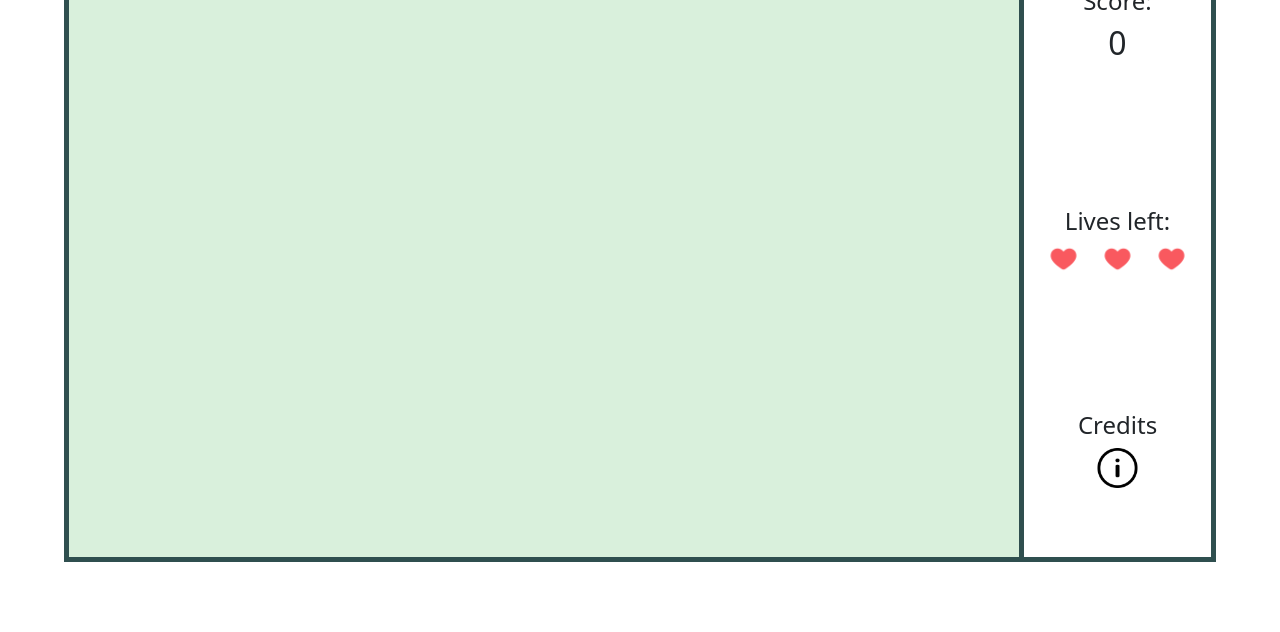
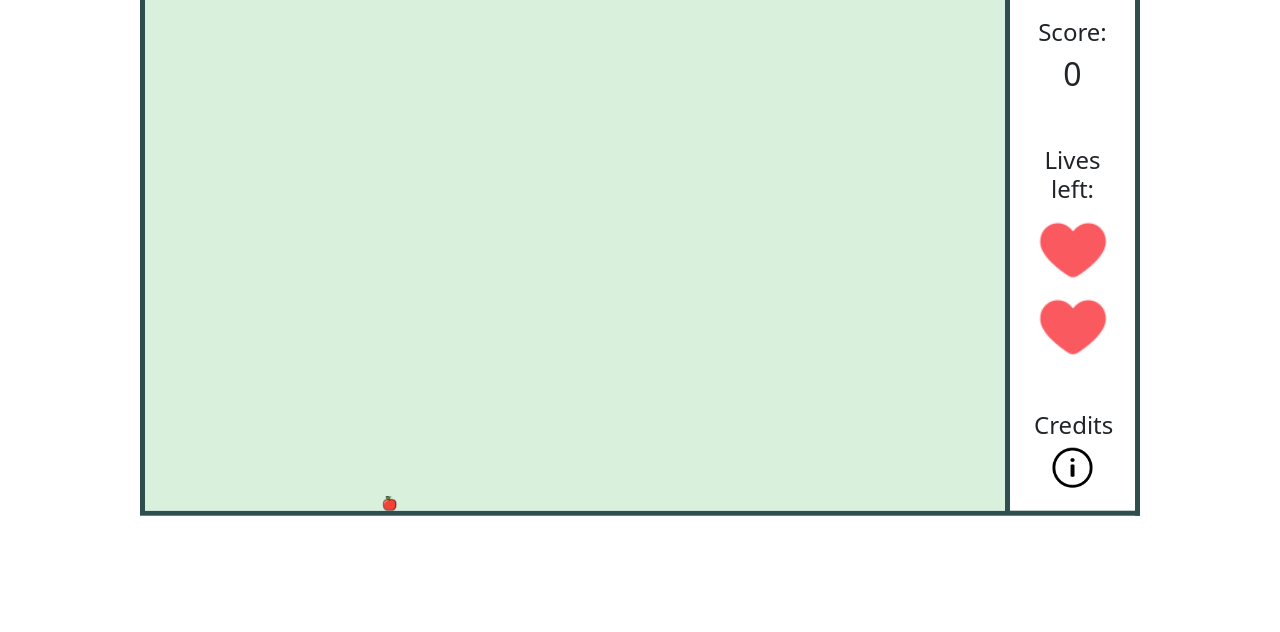
Before and after one commit to mariiaonokhina/snake-game-in-JS, a plain HTML site: page index.html in a window 1280 px wide. Shown: the part 168-800 px from the top of the page. Drawn offline with nearby package versions, Linux system fonts and the light colour scheme.

Commit message:
Able to eat apples. Game over event

```diff
--- a/index.html
+++ b/index.html
@@ -11,33 +11,29 @@
     </head>
     <body>
         <div class="container-fluid" id="page-container">
+            <div class="row" id="game-container">
             <h3 class="text-center" id="game-title">Snake Game</h3>
 
-            <div class="row" id="game-container">
             <!-- The game window -->
-                <canvas class="col-10" id="game-window" width="850" height="525">
+            <canvas id="game-window" width="870" height="525">
 
             </canvas>
-
             <!-- Score and stats window -->
-                <div class="col-2 row align-items-center" id="stats-window">
+            <div class="row align-items-center" id="stats-window">
                 <!-- Score -->
                 <div class="col-12 text-center" id="stats">
                     <h4>Score: </h4>
                     <h2 id="score">0</h2>
                 </div>
-
                 <!-- Remaining lives -->
                 <div class="col-12 container-fluid text-center" id="lives-left">
                     <h4>Lives left: </h4>
-
-                        <div class="row">
-                            <img class="col-4 heart" src="images/heart.png" />
-                            <img class="col-4 heart" src="images/heart.png" />
-                            <img class="col-4 heart" src="images/heart.png" />
+                    <div class="row" id="hearts-div">
+                        <img class="heart" src="images/heart.png" />
+                        <img class="heart" src="images/heart.png" />
+                        <img class="heart" src="images/heart.png" />
                     </div>
                 </div>
-
                 <!-- Rules of the game and credits -->
                 <div class="col-12 container-fluid" id="rules-and-credits">
                     <div class="row">
@@ -52,6 +48,7 @@
         <!-- CREDITS!!! -->
         <!-- "Chewing, Breadstick, Single, G.wav" by InspectorJ (www.jshaw.co.uk) of Freesound.org -->
         <!-- "Heartbeat, Regular, Single, 01-01, LOOP.wav" by InspectorJ (www.jshaw.co.uk) of Freesound.org -->
+        <!-- "Glass Smash, Bottle, H.wav" by InspectorJ (www.jshaw.co.uk) of Freesound.org -->
         <!-- "https://www.flaticon.com/free-icons/fruit" Fruit icons created by Vectors Market - Flaticon -->
         <!-- "https://www.flaticon.com/free-icons/heart" Heart icons created by Vlad Szirka - Flaticon -->
         <!-- "https://www.flaticon.com/free-icons/info" Info icons created by Freepik - Flaticon -->
--- a/script.js
+++ b/script.js
@@ -22,7 +22,7 @@ function clearCanvas() {
 
 // Create a snake using an array of 15px X 15px rectangles
 let xMidOfScreen = windowWidth / 2;
-let yMidOfScreen = (windowHeight-15) / 2;
+let yMidOfScreen = (windowHeight - 15) / 2;
 let snake = [{x: xMidOfScreen + 30, y: yMidOfScreen},
     {x: xMidOfScreen + 15, y: yMidOfScreen},
     {x: xMidOfScreen, y: yMidOfScreen},
@@ -115,25 +115,45 @@ function createFood() {
 
 const appleImage = new Image();
 appleImage.src = 'images/apple.png';
+appleImage.width = 15;
+appleImage.height = 15;
 
 function drawApple() {
-    gameCanvas.drawImage(appleImage, foodX, foodY);
+    gameCanvas.drawImage(appleImage, foodX, foodY, 15, 15);
 }
 
+let heartsLeft;
+let remainingHeartsHTML = '<img class="heart" src="images/heart.png" />';
+const heartsDiv = document.getElementById('hearts-div');
+let heartBreakingSound = new Audio('sounds/breaking-glass.wav');
+
+// Determines whether snake collided with itself or the walls
+function didCollide() {
+    const snakeHead = snake[0];
+
+    if(snakeHead.x === windowWidth || snakeHead.x === -15 || snakeHead.y === windowHeight || snakeHead.y === -15) {
+        heartBreakingSound.play();
+        heartsLeft--;
+        heartsDiv.innerHTML = remainingHeartsHTML.repeat(heartsLeft);
+    }
+
+}
+
+let chewingSound = new Audio('sounds/chewing.wav');
 
 // Updating the snake's position
 function moveSnake() {
     const head = {x: snake[0].x + dx, y: snake[0].y + dy};
 
-
     // Check if snake ate apple
-    const didEatFood = snake[0].x == appleImage && snake[0].y == foodY;
+    const didEatFood = head.x === foodX && head.y === foodY;
 
     // Make place for the new head by shifting it to the beginning of array
     snake.unshift(head);
 
     // If the snake ate apple, create a new one
     if(didEatFood) {
+        chewingSound.play();
         score += 10;
         document.getElementById('score').innerHTML = score;
         createFood();
@@ -144,15 +164,16 @@ function moveSnake() {
     }
 }
 
-
 // START PLAYING THE GAME
 playGame();
+heartsLeft = 3;
 createFood();
 
 function playGame() {
     setTimeout(function update() {
         clearCanvas();
         drawApple();
+        didCollide();
         moveSnake();
         drawSnake();
 
@@ -173,11 +194,11 @@ document.addEventListener('keydown', changeDirection);
 
 // MISCELLANEOUS
 // Clicking on the hearts will produce the heartbeat sound
-let heartsLeft = document.getElementsByClassName('heart');
+let hearts = document.getElementsByClassName('heart');
 let heartbeatSound = new Audio('sounds/heartbeat.wav');
 
-for(var i = 0; i < heartsLeft.length; i++) {
-    heartsLeft[i].addEventListener('click', function() {
+for(var i = 0; i < hearts.length; i++) {
+    hearts[i].addEventListener('click', function() {
         heartbeatSound.play();
     });
 };
--- a/style.css
+++ b/style.css
@@ -1,23 +1,33 @@
 body {
     background-color: aliceblue;
+    min-width: 1000px;
 }
 
 #page-container {
     position: absolute;
-    height: 90%;
-    width: 90%;
+    height: 100%;
+    width: 100%;
+    padding: 0;
+    margin: 0;
+}
+
+#game-container {
+    margin: 0;;
+    height: fit-content;
+    width: 1000px;
+    position: relative;
     top: 50%;
     left: 50%;
     transform: translate(-50%, -50%);
 }
 
-#game-container {
-    height: inherit;
-}
-
 #game-window {
     border: 5px solid darkslategray;
     padding: 0;
+    margin: 0;
+    position: relative;
+    height: 525px;
+    width: 870px;
 }
 
 #stats-window {
@@ -25,6 +35,8 @@ body {
     border-right: 5px solid darkslategray;
     border-bottom: 5px solid darkslategray;
     margin: 0;
+    height: 525px;
+    width: 130px;
 }
 
 #stats, #lives-left, #rules-and-credits, #info-icon{
@@ -37,6 +49,10 @@ body {
     cursor: pointer;
 }
 
+.heart {
+    height: 50%;
+}
+
 #info-icon {
     width: 64px;
 }
```
Also changed, not shown: 4 other files. Lines whose indentation alone changed are shown as unchanged.
